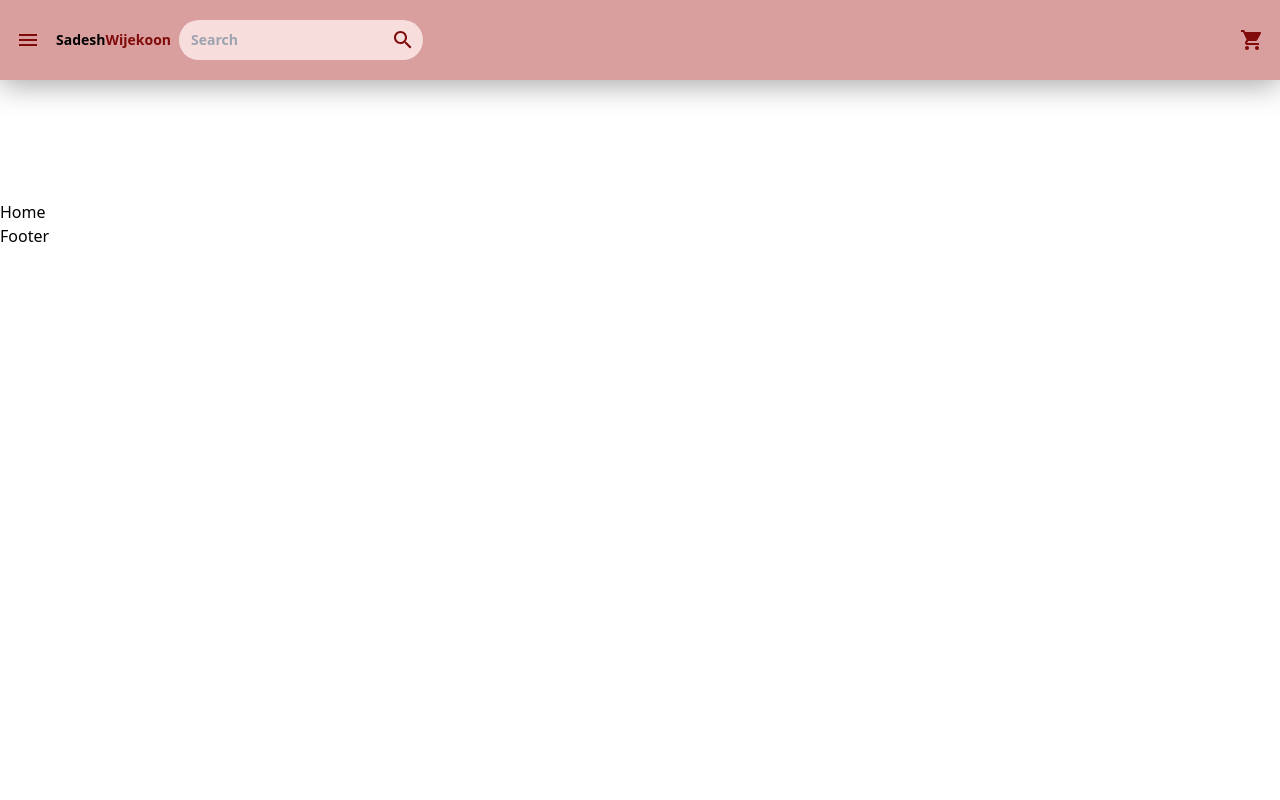
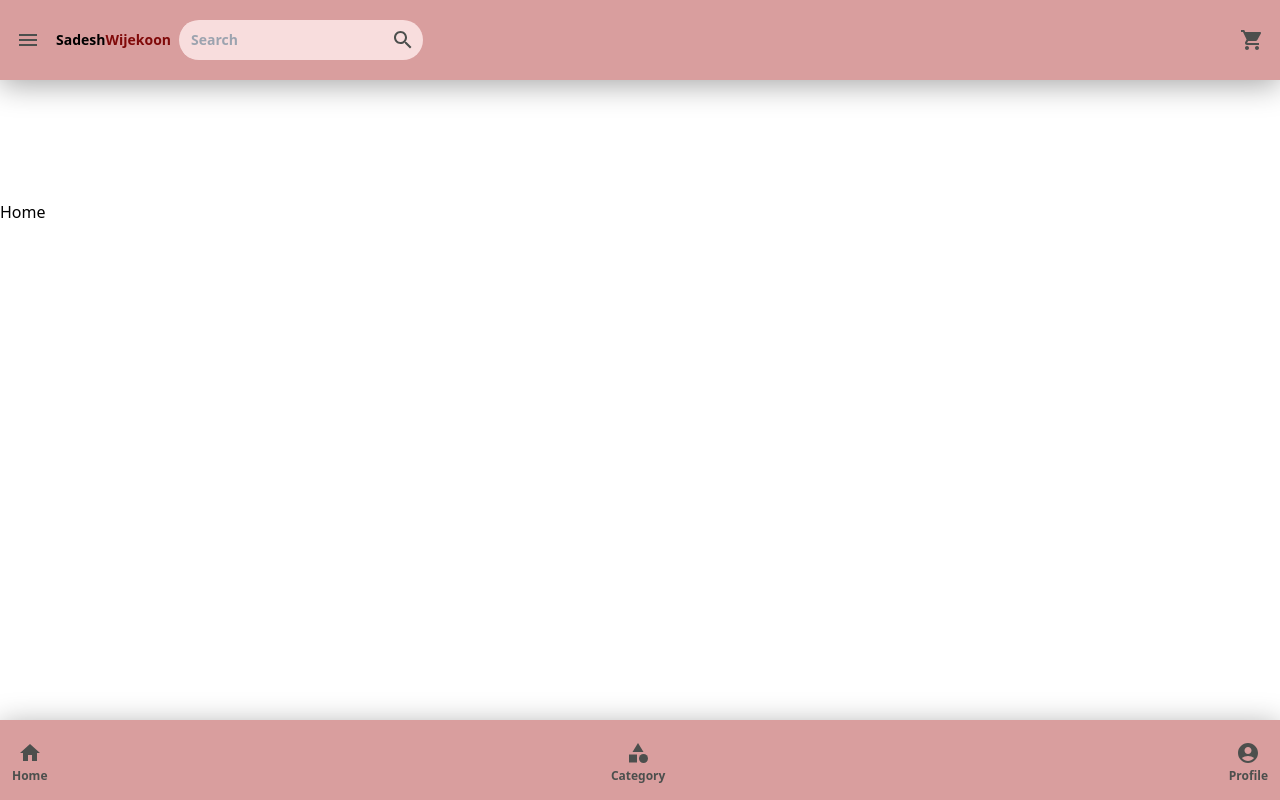
Before and after one commit to SadeshWijekoon/e-com-site, a React (Create React App) app: page / in a window 1280 px wide. Built offline with nearby package versions, Linux system fonts and the light colour scheme.

Commit message:
add footer

```diff
--- a/src/Componts/Footer/Footer.jsx
+++ b/src/Componts/Footer/Footer.jsx
@@ -1,9 +1,36 @@
 import React from 'react'
+import HomeIcon from '@mui/icons-material/Home';
+import CategoryIcon from '@mui/icons-material/Category';
+import AccountCircleIcon from '@mui/icons-material/AccountCircle';
+import { IconButton } from '@mui/material';
 
 const Footer = () => {
   return (
-    <div>Footer</div>
+    <footer className='fixed bottom-0 left-0 z-[100] drop-shadow-header-shadow w-full
+    p-3 px-2 bg-my-background flex items-center justify-between'>
+
+      <FooterIcon Icon={HomeIcon} iconText='Home'/>
+      <FooterIcon Icon={CategoryIcon} iconText='Category'/>
+      <FooterIcon Icon={AccountCircleIcon} iconText='Profile'/>
+
+    </footer>
   )
 }
 
 export default Footer;
+const FooterIcon=({Icon,iconText})=>
+  <IconButton sx={{
+    padding:'4px',
+    paddingTop:'0',
+    borderRadius:'5px',
+    color:'#800909',
+
+
+   }}>
+    <div className='text-[#4c4f4d] hover:text-[#800909] transition-all duration-300 '>
+      <Icon/>
+    <p className='text-xs font-semibold'>{iconText}</p>
+    </div>
+
+
+  </IconButton>
--- a/src/Componts/Header/Header.jsx
+++ b/src/Componts/Header/Header.jsx
@@ -11,9 +11,12 @@ const Header = () => {
       {/*header left*/}
       <div className='flex items-center'>
         <IconButton sx={{color:'red'}}>
-        <MenuIcon sx={
-          {color:'#800909'}
-        }/>
+        <MenuIcon sx={{
+        color: '#4c4f4d',
+        '&:hover': {
+          color: '#800909',
+        },
+      }} />
         </IconButton>
         <h1 className='ml-2 text-sm font-bold'>Sadesh<span className='text-[#800909]'>Wijekoon</span></h1>
 
@@ -23,16 +26,19 @@ const Header = () => {
            placeholder='Search'
            className='hidden  sm:inline-block ml-1 outline-none p-2 font-semibold text-sm w-[200px] bg-inherit '/>
           <IconButton sx={{color:'red'}}>
-          <SearchIcon sx={
-          {color:'#800909'}
-           }/>
+          <SearchIcon sx={{
+        color: '#4c4f4d',
+        '&:hover': {
+          color: '#800909',
+        },
+      }}/>
           </IconButton>
         </div>
 
         </div>
       {/*header right*/}
        <IconButton  sx={{color:'red'}}>
-         <ShoppingCartIcon className='text-[#800909]'/> {/*tailwind type*/}
+         <ShoppingCartIcon className='text-[#4c4f4d] hover:text-[#800909]'/> {/*tailwind type*/}
        </IconButton>
     </header>
   )
```
